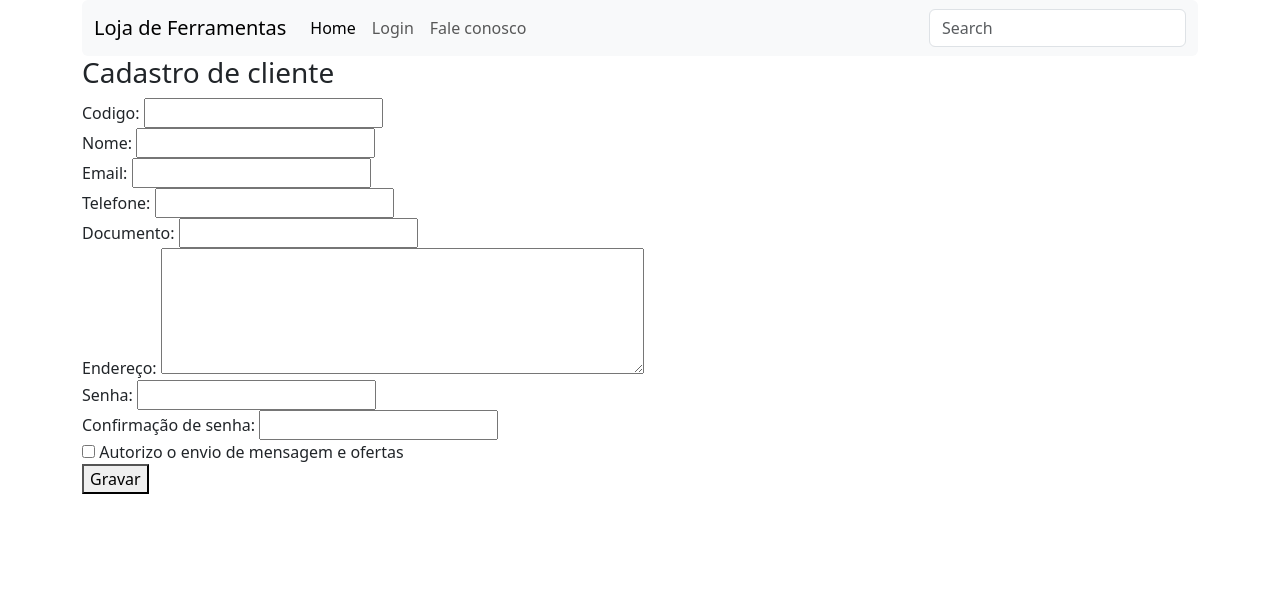
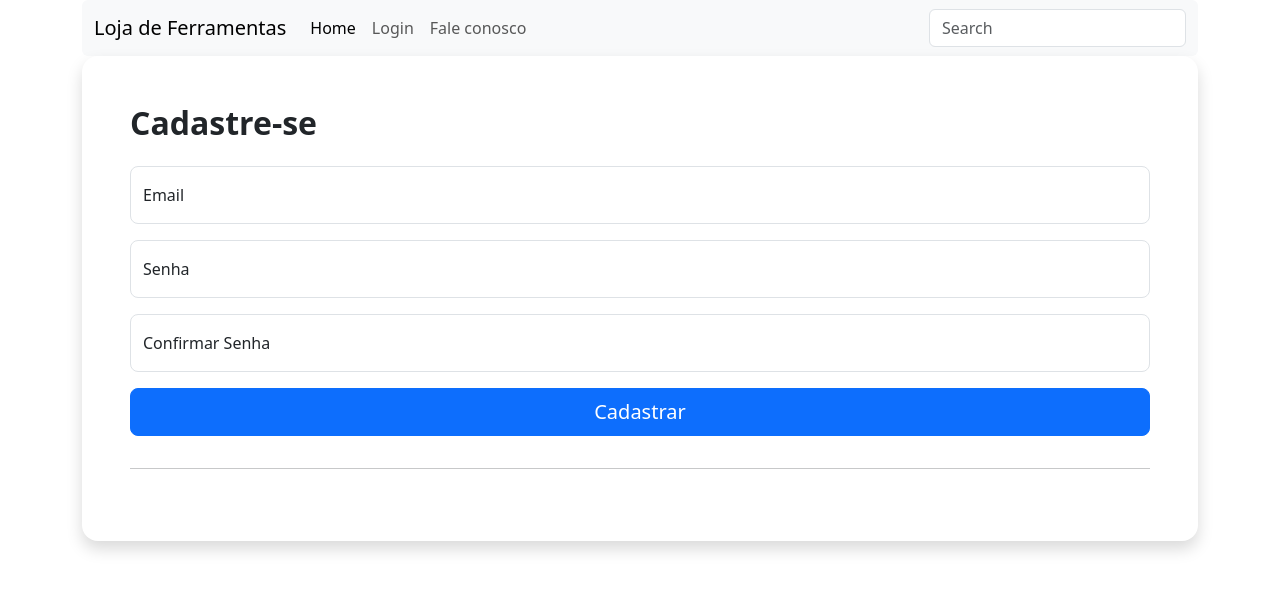
Before and after one commit to Narusala/FatecWebDev, an Angular app: page /cliente in a window 1280 px wide. Shown: the top 590 px of the page. Built offline with nearby package versions, Linux system fonts and the light colour scheme.

Commit message:
Seventh commit

```diff
--- a/src/app/app.component.html
+++ b/src/app/app.component.html
@@ -36,6 +36,8 @@
       </div>
     </nav>
 
+
+
   </header>
   <section class="janela">
     <router-outlet />
--- a/src/app/cliente/cliente.component.html
+++ b/src/app/cliente/cliente.component.html
@@ -1,13 +1,25 @@
-<h3>Cadastro de cliente</h3>
-<form>
-    Codigo: <input type="text" required><br>
-    Nome: <input type="text" required><br>
-    Email: <input type="email" required><br>
-    Telefone: <input type="tel" required><br>
-    Documento: <input type="text" required><br>
-    Endereço: <textarea rows="5" cols="50" required></textarea><br>
-    Senha: <input type="password" required><br>
-    Confirmação de senha: <input type="password" required><br>
-    <input type="checkbox"> Autorizo o envio de mensagem e ofertas<br>
-    <button>Gravar</button>
-</form>
+<div class="modal-content rounded-4 shadow">
+    <div class="modal-header p-5 pb-4 border-bottom-0">
+      <h1 class="fw-bold mb-0 fs-2">Cadastre-se</h1>
+    </div>
+
+    <div class="modal-body p-5 pt-0">
+      <form class="">
+        <div class="form-floating mb-3">
+          <input type="email" class="form-control rounded-3" id="floatingInput" placeholder="name@example.com">
+          <label for="floatingInput">Email</label>
+        </div>
+        <div class="form-floating mb-3">
+          <input type="password" class="form-control rounded-3" id="floatingPassword" placeholder="Password">
+          <label for="floatingPassword">Senha</label>
+        </div>
+        <div class="form-floating mb-3">
+          <input type="password" class="form-control rounded-3" id="floatingPassword" placeholder="Password">
+          <label for="floatingPassword">Confirmar Senha</label>
+        </div>
+        <button class="w-100 mb-2 btn btn-lg rounded-3 btn-primary" type="submit">Cadastrar</button>
+        <!-- <small class="text-body-secondary">Ao clicar cadastrar, you agree to the terms of use.</small> -->
+        <hr class="my-4">
+      </form>
+    </div>
+  </div>
```
